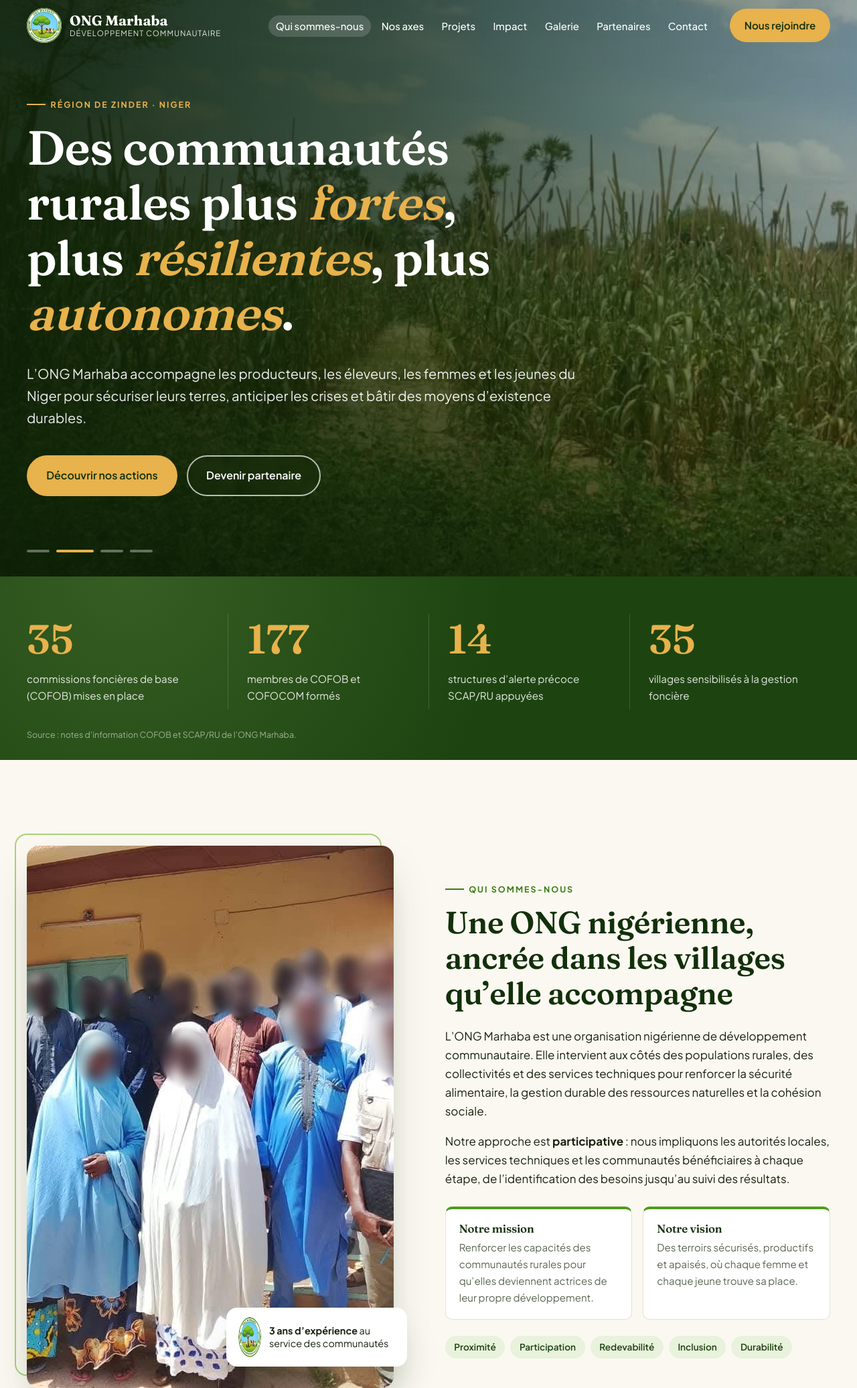
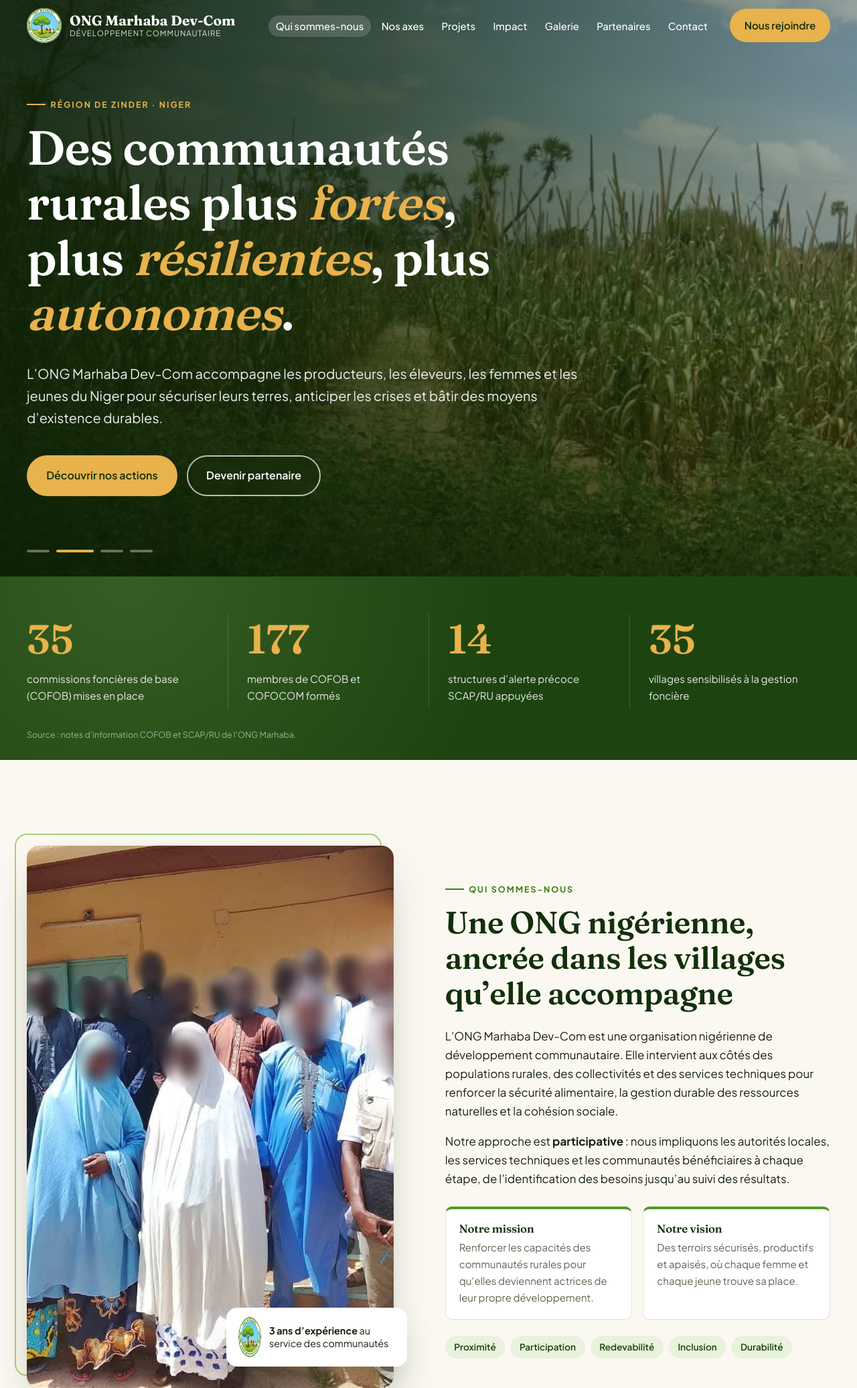
Before and after one commit to marhabadev-com/ongmarhaba, a plain HTML site: page index.html in a window 1280 px wide. Shown: the top 2073 px of the page at 67% size. Drawn offline with Linux system fonts and the light colour scheme.

Commit message:
Update index.html

```diff
--- a/index.html
+++ b/index.html
@@ -28,7 +28,7 @@
     "@context": "https://schema.org",
     "@type": "NGO",
     "name": "ONG Marhaba",
-    "alternateName": "ONG Marhaba Développement Communautaire",
+    "alternateName": "ONG Marhaba Dev-Com Développement Communautaire",
     "email": ["ongmarh@yahoo.com", "marhabaneong@gmail.com"],
     "telephone": "+227 98 31 33 84",
     "logo": "assets/img/logo-512.png",
@@ -48,7 +48,7 @@
           <img src="assets/img/logo-160.png" alt="" width="52" height="52">
         </picture>
         <span class="brand__text">
-          <strong>ONG Marhaba</strong>
+          <strong>ONG Marhaba Dev-Com</strong>
           <small>Développement communautaire</small>
         </span>
       </a>
@@ -92,7 +92,7 @@
         <p class="eyebrow eyebrow--light"><span class="dot"></span> Région de Zinder · Niger</p>
         <h1>Des communautés rurales plus <em>fortes</em>, plus <em>résilientes</em>, plus <em>autonomes</em>.</h1>
         <p class="hero__lead">
-          L’ONG Marhaba accompagne les producteurs, les éleveurs, les femmes et les jeunes du Niger
+          L’ONG Marhaba Dev-Com accompagne les producteurs, les éleveurs, les femmes et les jeunes du Niger
           pour sécuriser leurs terres, anticiper les crises et bâtir des moyens d’existence durables.
         </p>
         <div class="hero__actions">
@@ -133,7 +133,7 @@
           <p class="eyebrow">Qui sommes-nous</p>
           <h2>Une ONG nigérienne, ancrée dans les villages qu’elle accompagne</h2>
           <p>
-            L’ONG Marhaba est une organisation nigérienne de développement communautaire.
+            L’ONG Marhaba Dev-Com est une organisation nigérienne de développement communautaire.
             Elle intervient aux côtés des populations rurales, des collectivités et des services techniques
             pour renforcer la sécurité alimentaire, la gestion durable des ressources naturelles
             et la cohésion sociale.
```
